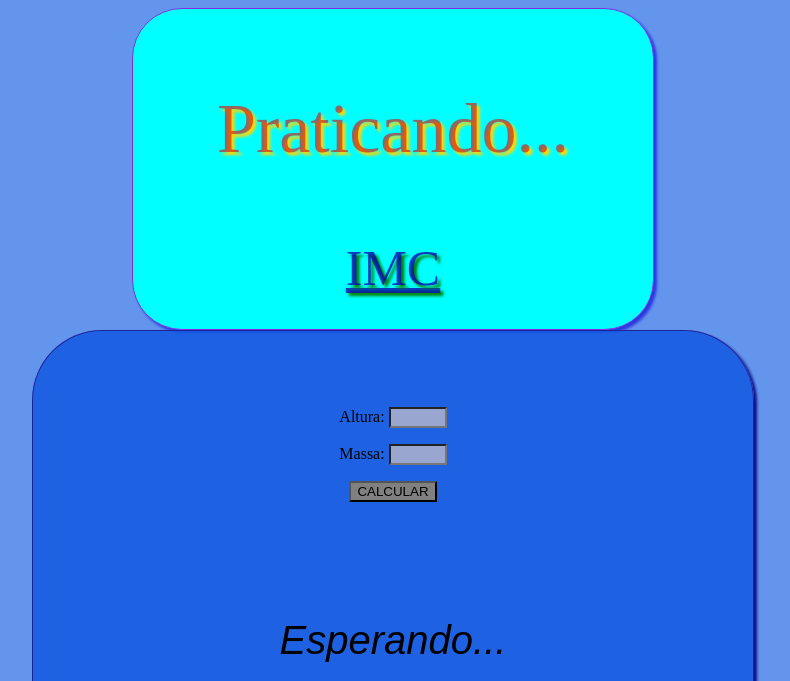
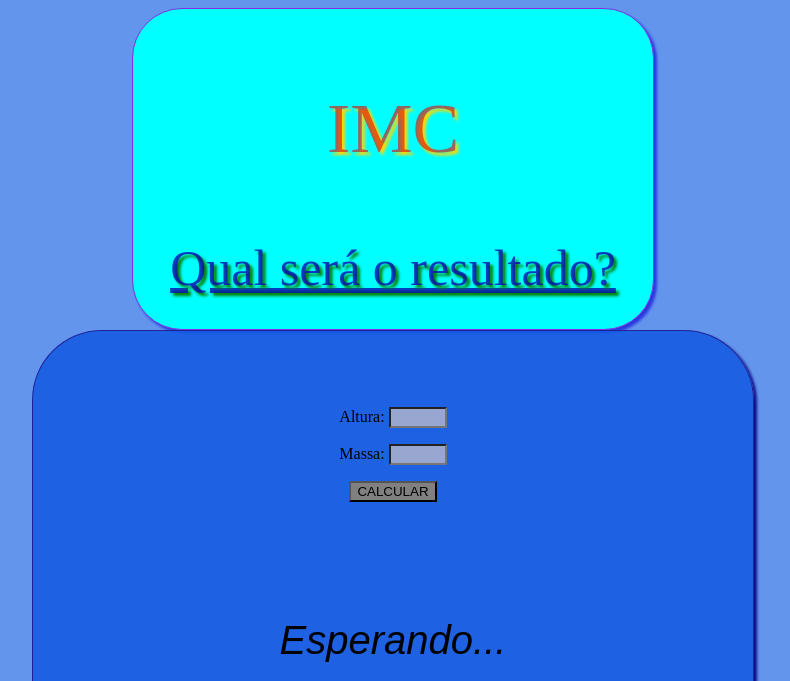
Before and after one commit to caiosribeiro/peso, a plain HTML site: page index.html in a window 1280 px wide. Shown: the top 681 px of the page, without its empty margins (247-1037 px from the left). Drawn offline with Linux system fonts and the light colour scheme.

Commit message:
Update index.html

```diff
--- a/index.html
+++ b/index.html
@@ -8,8 +8,8 @@
 </head>
 <body>
    <header id="cabeça">
-        <h1><p>Praticando...</p></h1>
-        <h3><p>IMC</p></h3>
+        <h1><p>IMC</p></h1>
+        <h3><p>Qual será o resultado?</p></h3>
    </header>
    <section id="corpo">
        <article id="entrada">
```
